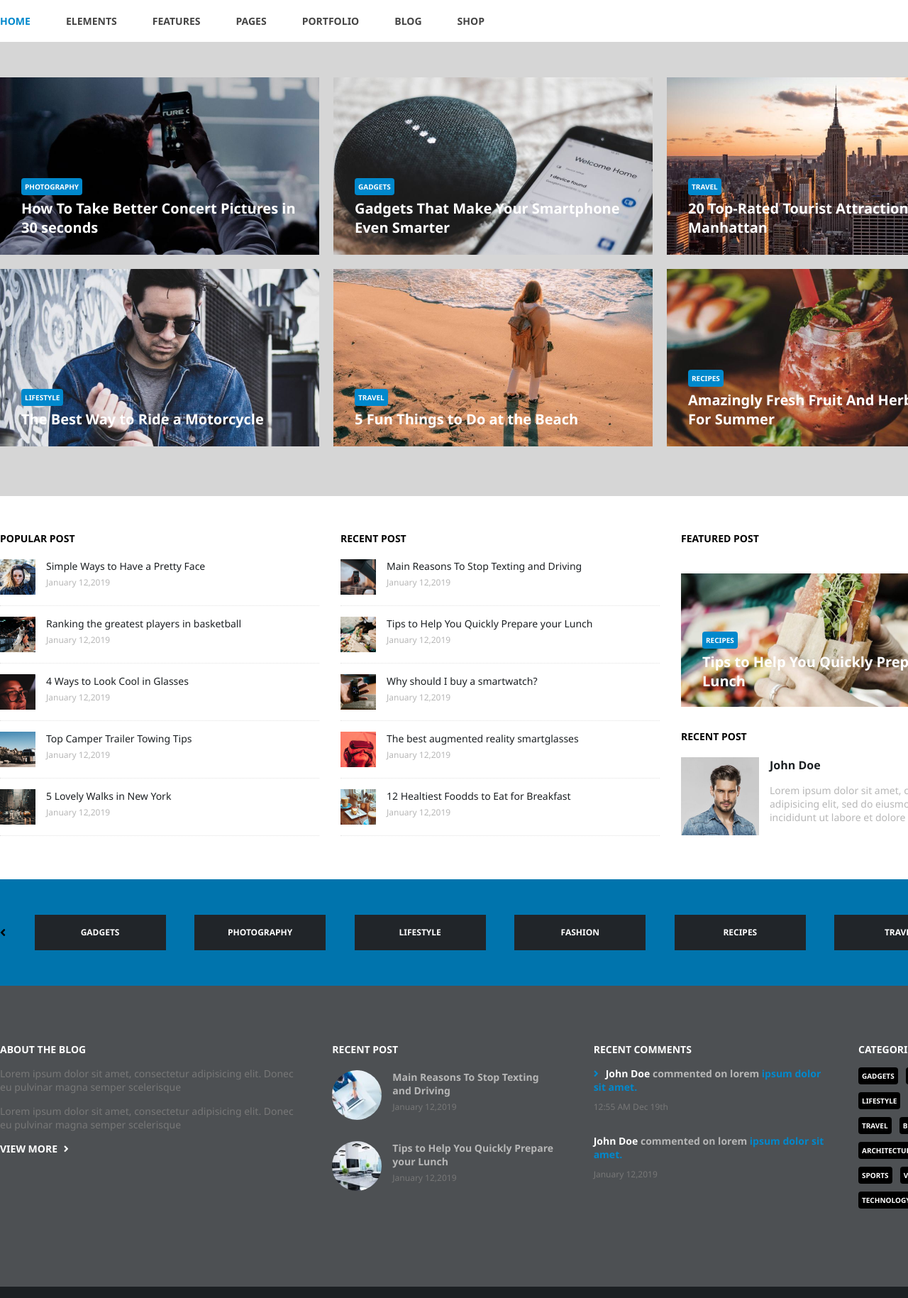
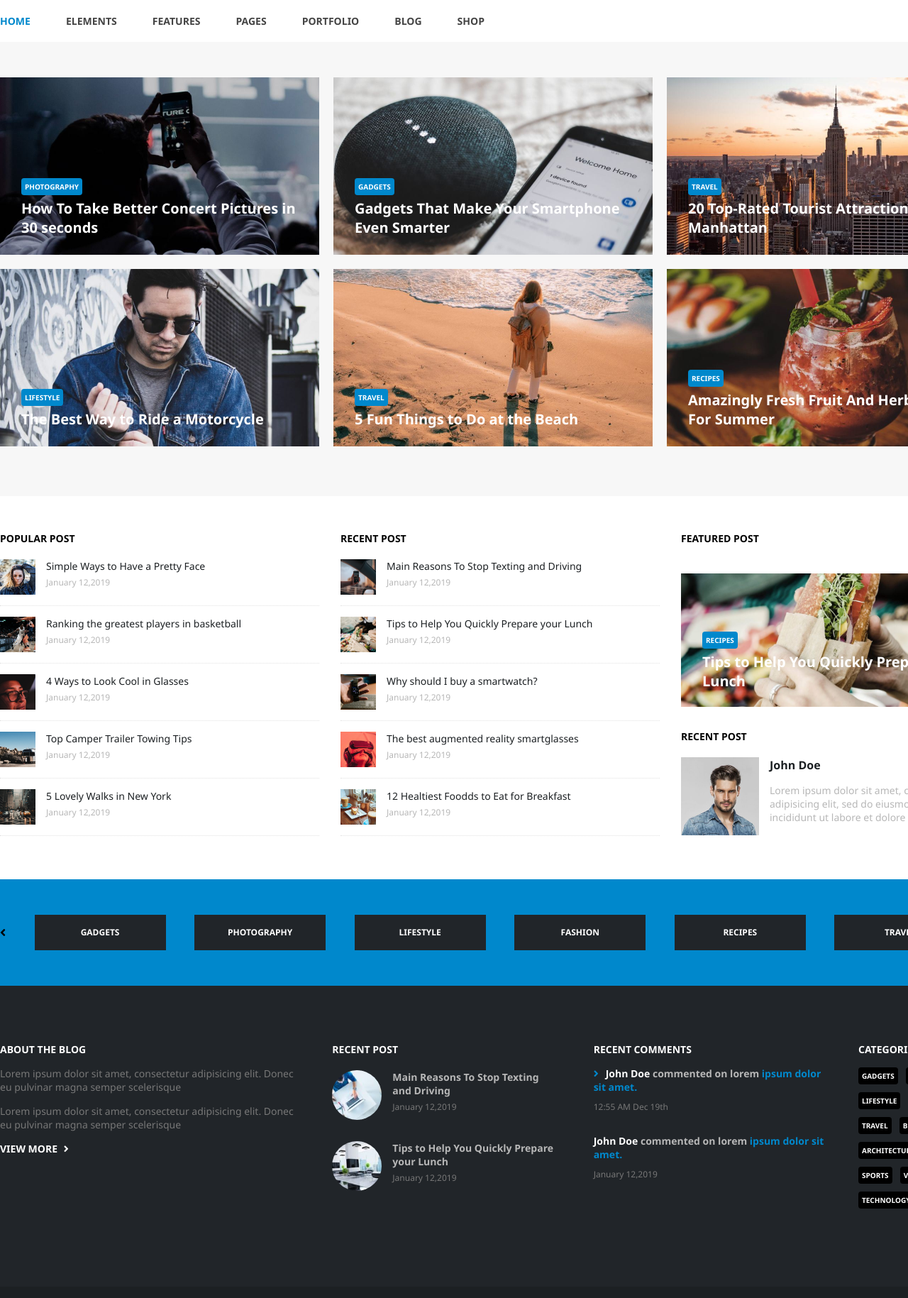
Before and after one commit to simonebresci/proj-html-vuejs, a website: page index.html in a window 1280 px wide. Shown: the part 171-2000 px from the top of the page at 71% size. Drawn offline with nearby package versions, Linux system fonts and the light colour scheme.

Commit message:
corretti colori sfondo

```diff
--- a/src/app.scss
+++ b/src/app.scss
@@ -502,6 +502,10 @@ h1,h2,h3 {
       li{
         @include menu-inline-li-dark-style-1;
       }
+
+      li:last-child{
+        margin-right: 0px;
+      }
     }
   }
 }
@@ -509,7 +513,7 @@ h1,h2,h3 {
 
 // ROW 1 ***********************************************************************
 .row-1-background{
-  background-color: $colorBg3;
+  background-color: $colorBg2;
   padding: 50px 0;
 
   .row-1{
@@ -641,7 +645,7 @@ h1,h2,h3 {
 
 // ROW 3 ***********************************************************************
 .row-3-background{
-  background-color: $colorBg6;
+  background-color: $colorBg5;
   height: 150px;
 
   .row-3{
@@ -675,7 +679,7 @@ h1,h2,h3 {
 
 // FOOTER TOP ******************************************************************
 .footer-top-background{
-  background-color: $colorBg9;
+  background-color: $colorBg8;
   // height: 400px;
   padding-top: 80px;
   padding-bottom: 100px;
```
Also changed, not shown: dist/app.css.
